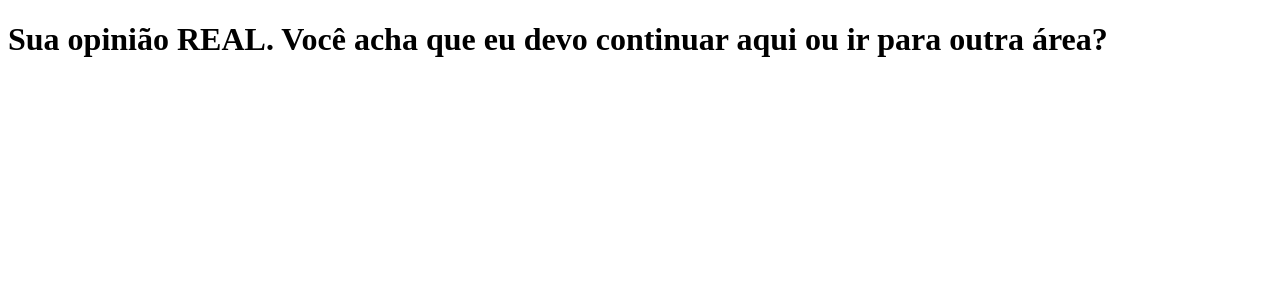
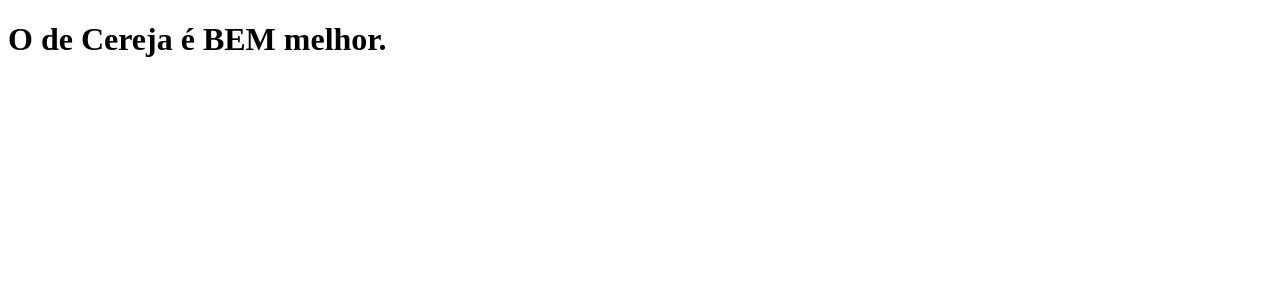
Before and after one commit to LeticiaCavalariDelchello/tabnews-clone, a Next.js app: page / in a window 1280 px wide. Shown: the top 300 px of the page. Built offline with nearby package versions, Linux system fonts and the light colour scheme.

Commit message:
Alterando o título

```diff
--- a/pages/index.js
+++ b/pages/index.js
@@ -1,5 +1,5 @@
 function Home() {
-    return <h1>Sua opinião REAL. Você acha que eu devo continuar aqui ou ir para outra área?</h1>
+    return <h1>O de Cereja é BEM melhor.</h1>
 }
 
 export default Home;
```
